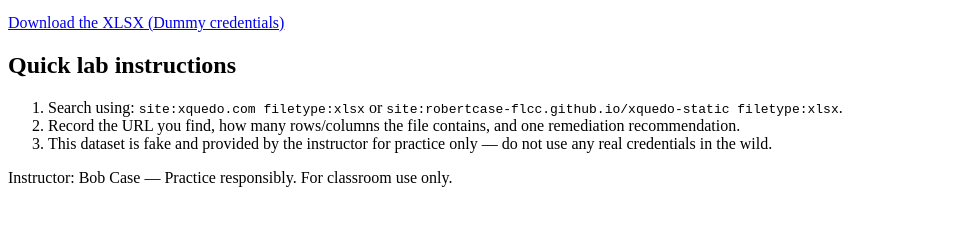
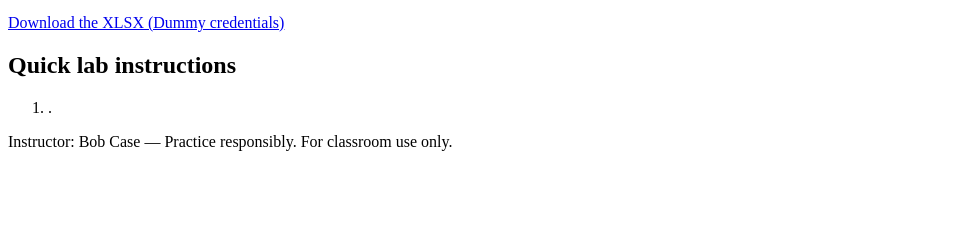
Before and after one commit to robertcase-flcc/xquedo-static, a plain HTML site: page index.html in a window 1280 px wide. Shown: the part 100-326 px from the top of the page, without its empty margins (0-963 px from the left). Drawn offline with Linux system fonts and the light colour scheme.

Commit message:
Update index.html

```diff
--- a/index.html
+++ b/index.html
@@ -21,9 +21,7 @@
     <section>
       <h2>Quick lab instructions</h2>
       <ol>
-        <li>Search using: <code>site:xquedo.com filetype:xlsx</code> or <code>site:robertcase-flcc.github.io/xquedo-static filetype:xlsx</code>.</li>
-        <li>Record the URL you find, how many rows/columns the file contains, and one remediation recommendation.</li>
-        <li>This dataset is fake and provided by the instructor for practice only — do not use any real credentials in the wild.</li>
+        <li>.</li>
       </ol>
     </section>
 
```
